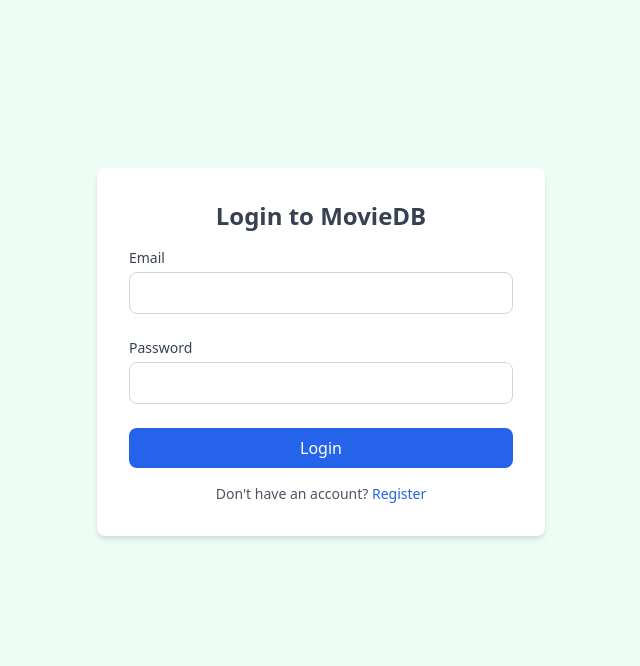
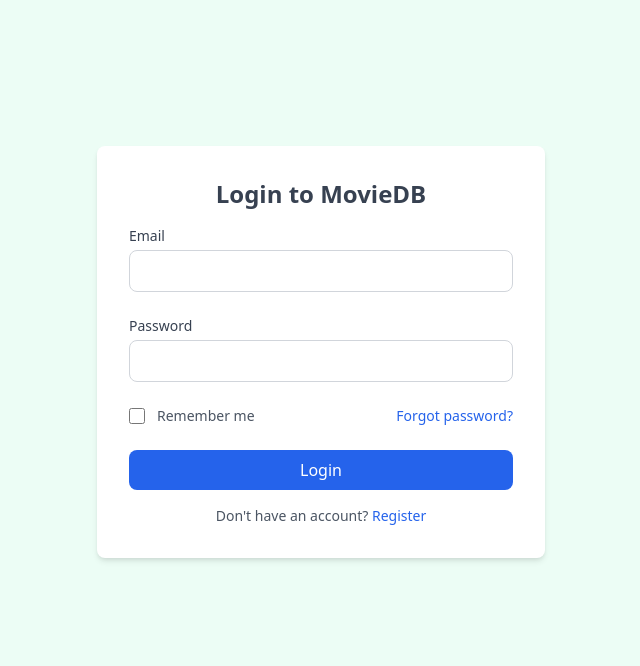
Before and after one commit to MuliJob/moviedb, a Django app: page /login/ in a window 1280 px wide. Shown: the part 64-730 px from the top of the page, without its empty margins (319-959 px from the left). Run offline with Django 5.2, Linux system fonts and the light colour scheme; some libraries are stand-ins or nearby versions.

Commit message:
updated login form

```diff
--- a/Movieapp/templates/login.html
+++ b/Movieapp/templates/login.html
@@ -12,6 +12,17 @@
         <label for="password" class="block text-sm font-medium text-gray-700 dark:text-gray-300">Password</label>
         <input type="password" id="password" class="w-full p-2 mt-1 border border-gray-300 rounded-lg dark:bg-gray-700 dark:border-gray-600 dark:text-white" required />
       </div>
+      <div class="flex items-center justify-between">
+        <div class="flex items-start">
+            <div class="flex items-center h-5">
+              <input id="remember" aria-describedby="remember" type="checkbox" class="w-4 h-4 border border-gray-300 rounded bg-gray-50 focus:ring-3 focus:ring-primary-300 dark:bg-gray-700 dark:border-gray-600 dark:focus:ring-primary-600 dark:ring-offset-gray-800" required="">
+            </div>
+            <div class="ml-3 text-sm">
+              <label for="remember" class="text-gray-600 dark:text-gray-300">Remember me</label>
+            </div>
+        </div>
+        <a href="#" class="text-sm font-medium text-blue-600 hover:underline dark:text-blue-700">Forgot password?</a>
+      </div>
       <button type="submit" class="w-full px-4 py-2 font-medium text-white bg-blue-600 rounded-lg hover:bg-blue-700 focus:ring-4 focus:ring-blue-300 dark:bg-blue-600 dark:hover:bg-blue-700 dark:focus:ring-blue-800">
         Login
       </button>
```
